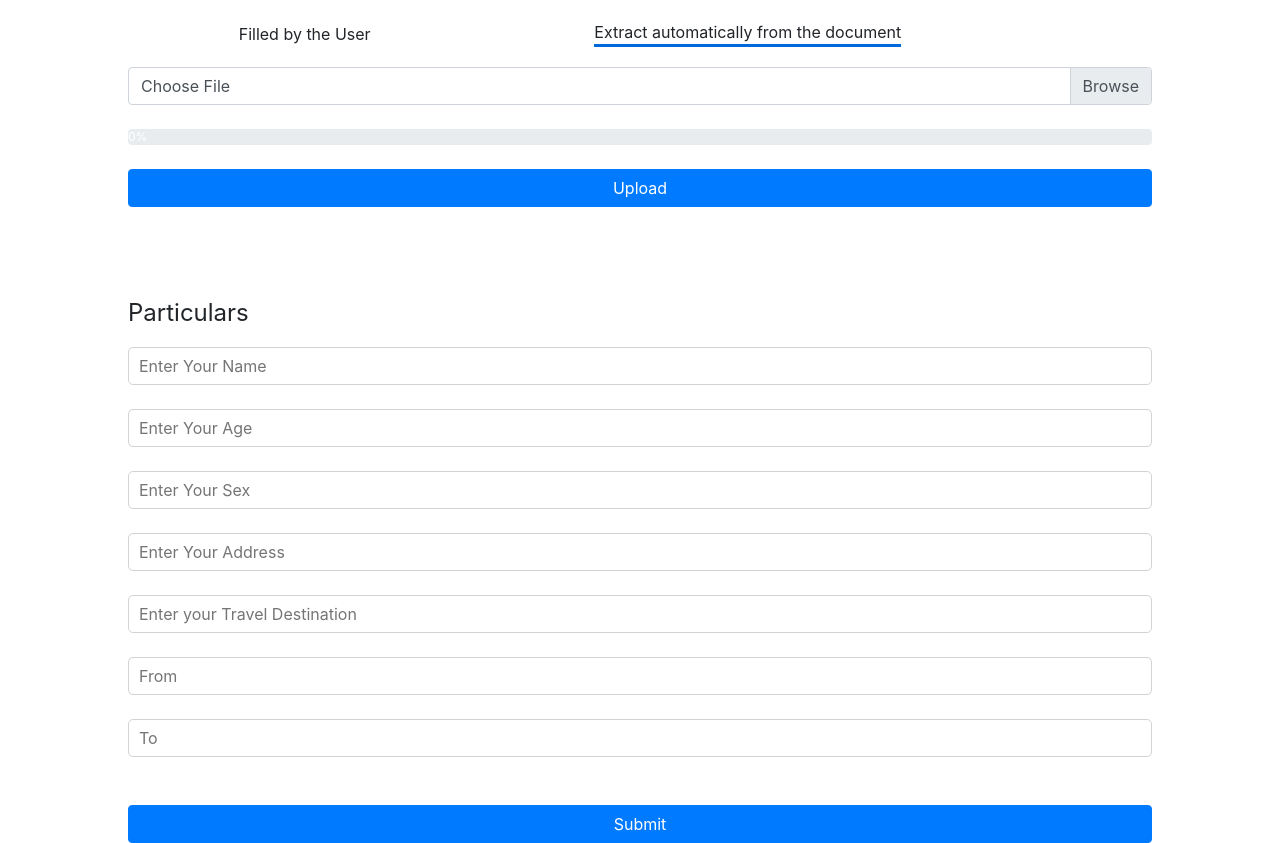
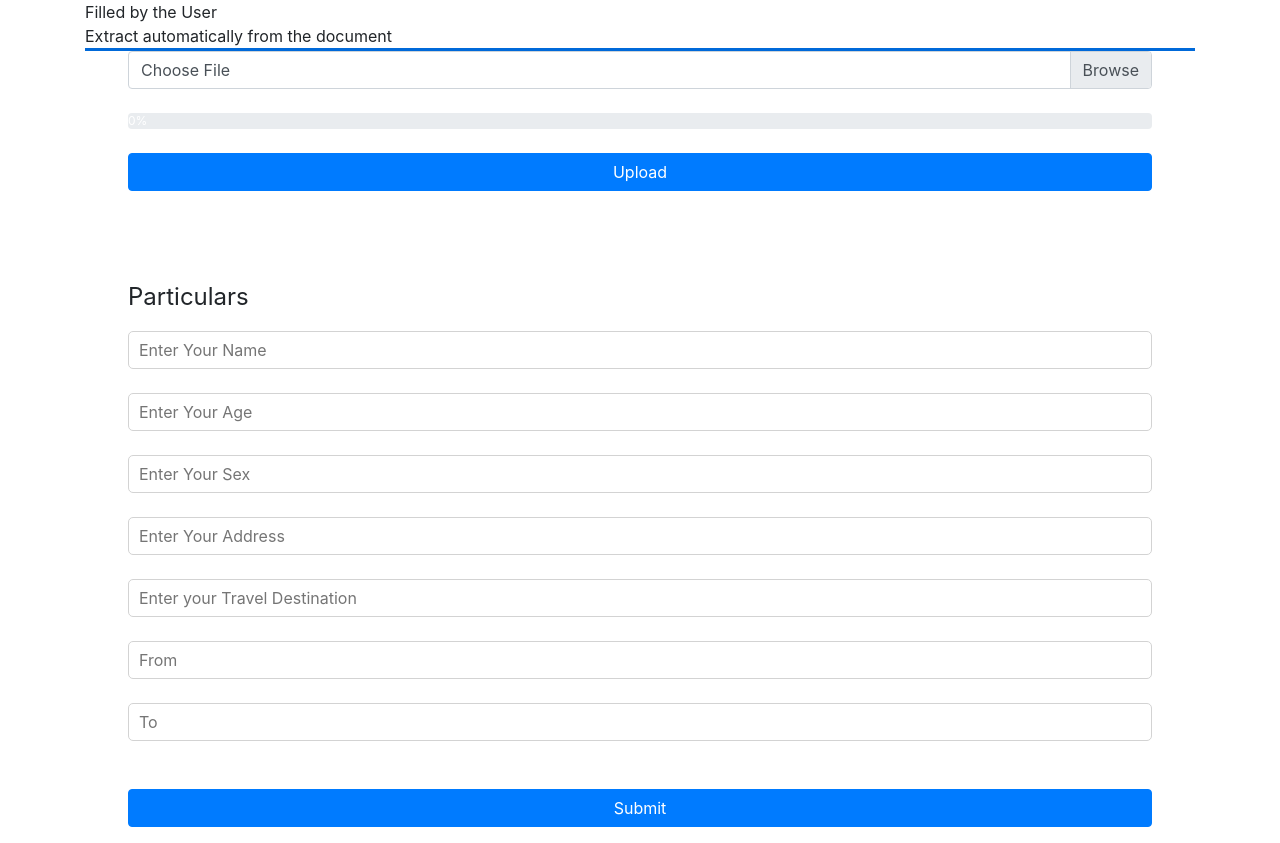
Before and after one commit to TheDa21crj/Travel, a React (Create React App) app in the folder front/: page / in a window 1280 px wide. Built offline with nearby package versions, Linux system fonts and the light colour scheme.

Commit message:
Update Home.css

```diff
--- a/front/src/Pages/Css/Home.css
+++ b/front/src/Pages/Css/Home.css
@@ -1,11 +1,12 @@
-.container {
+.containerMDIV {
+    width: 100%;
     margin: 20px 0px;
     display: flex;
     justify-content: space-evenly;
     align-items: center;
 }
 
-.container div {
+.containerMDIV div {
     user-select: none;
     -webkit-user-select: none;
     -khtml-user-select: none;
```
